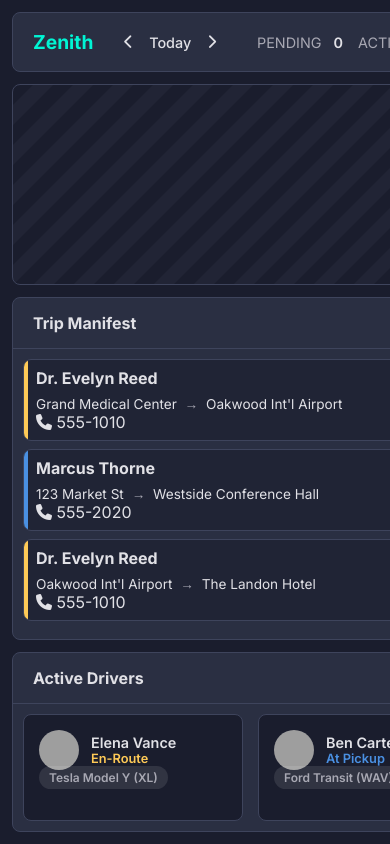
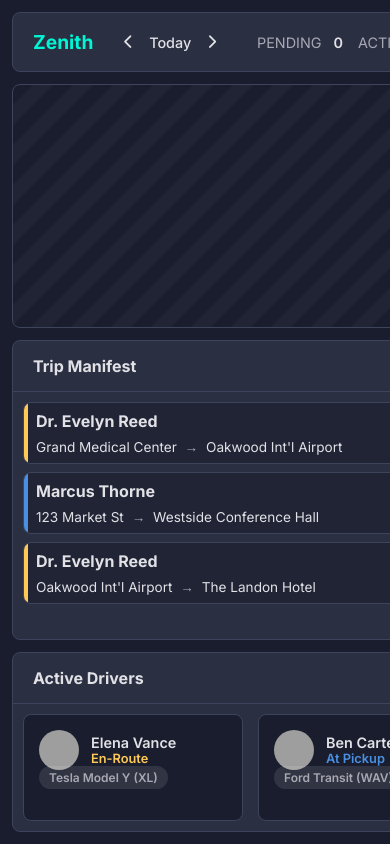
Before and after one commit to Gilblasse/Dispatch-System, a React (Vite) app: page / in a window 390 px wide. Shown: the top 844 px of the page. Built offline with nearby package versions, Linux system fonts and the light colour scheme; grey boxes are pictures that could not be loaded.

Commit message:
Remove phone from TripCard

```diff
--- a/src/components/TripCard.tsx
+++ b/src/components/TripCard.tsx
@@ -43,9 +43,6 @@
           <span className="trip-arrow">&nbsp;&rarr;&nbsp;</span>
           <span>{trip.to}</span>
         </p>
-        <p className="trip-phone">
-          <i className="fas fa-phone" /> {trip.phone}
-        </p>
       </div>
       {isActive && trip.time && (
         <div className="trip-footer">
```
